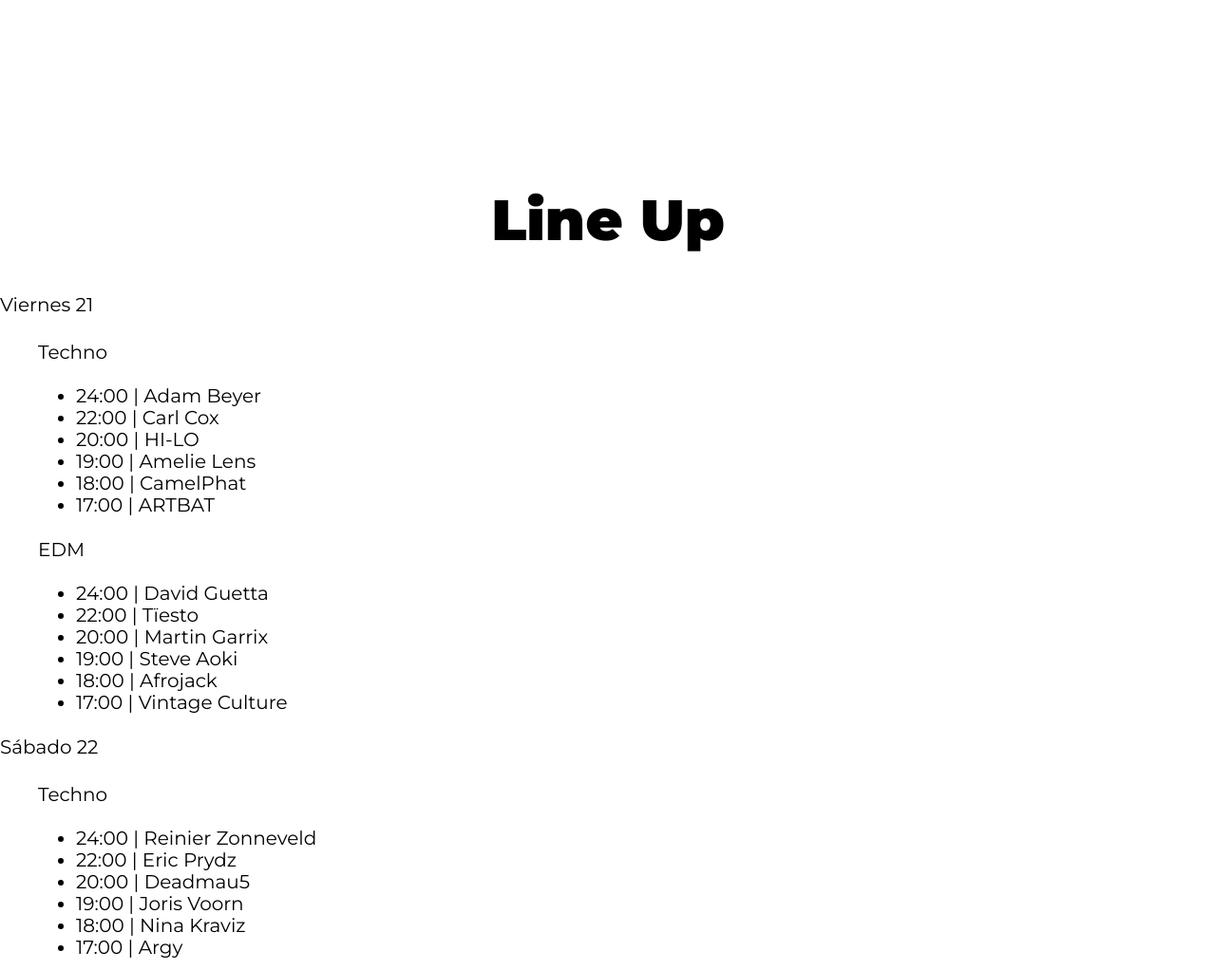
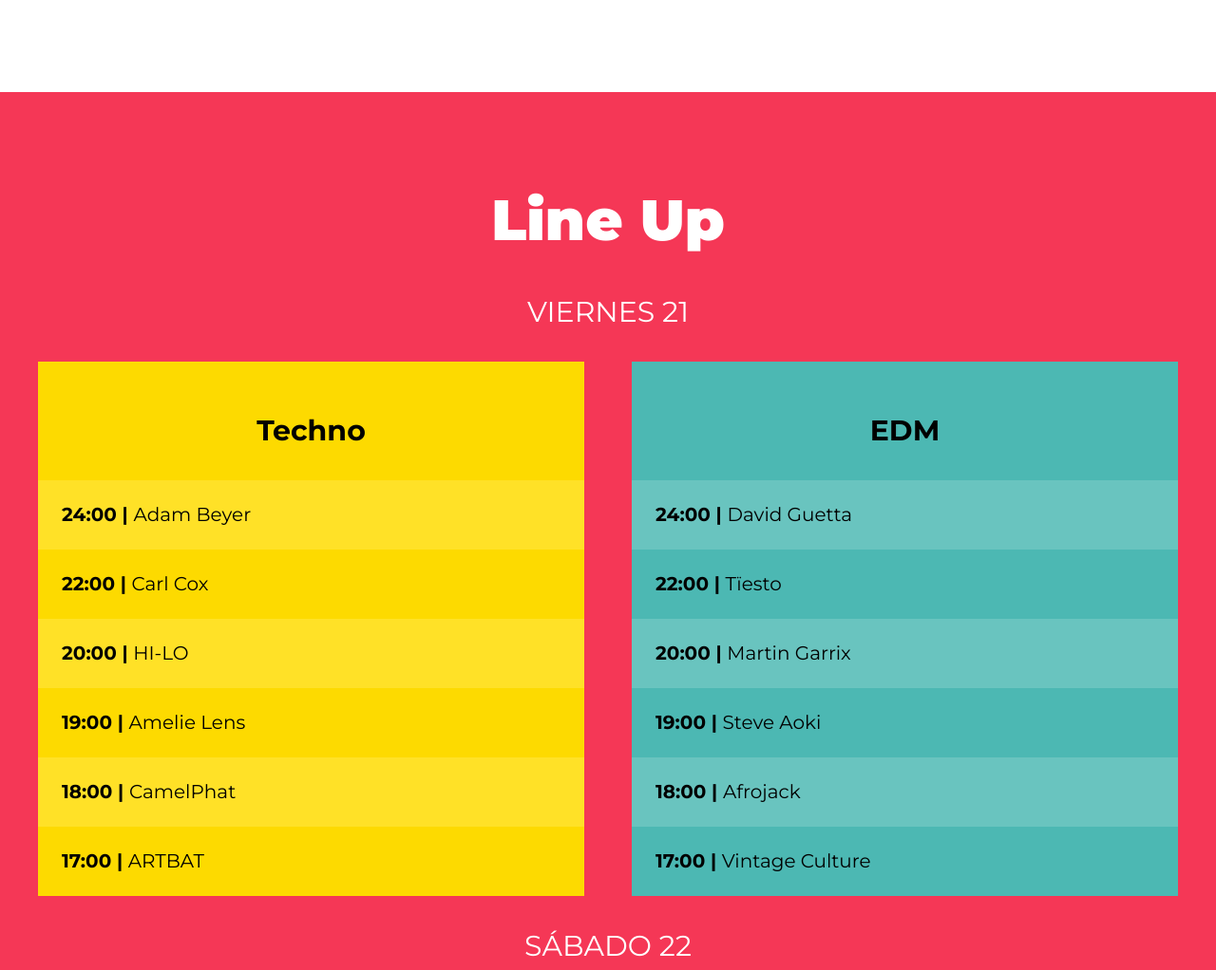
Before and after one commit to tomastapia/festivalmusica, a website: page index.html in a window 1280 px wide. Shown: the part 1202-2224 px from the top of the page at 95% size. Drawn offline with Linux system fonts and the light colour scheme.

Commit message:
Seccion LineUp

```diff
--- a/index.html
+++ b/index.html
@@ -50,7 +50,7 @@
         <h3>Line Up</h3>
 
         <p class="dia">Viernes 21</p>
-        <div class="escenarios-contenedor contenedor">
+        <div class="escenarios-contenedor">
             <div class="escenario bg-amarillo">
                 <p class="nombre-escenario">Techno</p>
 
--- a/src/scss/base/_mixins.scss
+++ b/src/scss/base/_mixins.scss
@@ -30,3 +30,8 @@
     grid-template-columns: repeat($columnas, 1fr);
     gap: $gap;
 }
+@mixin resetear-lista {
+    margin: 0;
+    padding: 0;
+    list-style: none;
+}
--- a/src/scss/layout/_index.scss
+++ b/src/scss/layout/_index.scss
@@ -1,3 +1,4 @@
 @forward "header";
 @forward "video";
 @forward "festival";
+@forward "lineup";
--- /dev/null
+++ b/src/scss/layout/_lineup.scss
@@ -0,0 +1,50 @@
+@use "base/variables" as v;
+@use "base/mixins" as m;
+
+.lineup {
+    background-color: v.$rosa;
+    h3, .dia {
+        text-align: center;
+        color: v.$blanco;
+    }
+    .dia {
+        font-size: 3rem;
+        text-transform: uppercase;
+    }
+}
+.escenarios-contenedor {
+    @include m.contenedor;
+    @include m.tablet {
+        @include m.grid(2)
+    }
+}
+.escenario {
+    padding-top: 2rem;
+    .nombre-escenario {
+        text-align: center;
+        font-size: 3rem;
+        font-weight: 700;
+    }
+}
+.calendario {
+    @include m.resetear-lista;
+    li {
+        padding: 2.5rem;
+        font-weight: 700;
+        span {
+            font-weight: normal;
+        }
+    }
+}
+.bg-amarillo {
+    background-color: v.$amarillo;
+    li:nth-child(odd) {
+        background-color: lighten(v.$amarillo, 8%);
+    }
+}
+.bg-verde {
+    background-color: v.$verde;
+    li:nth-child(odd) {
+        background-color: lighten(v.$verde, 8%);
+    }
+}
```
Also changed, not shown: build/css/app.css.
